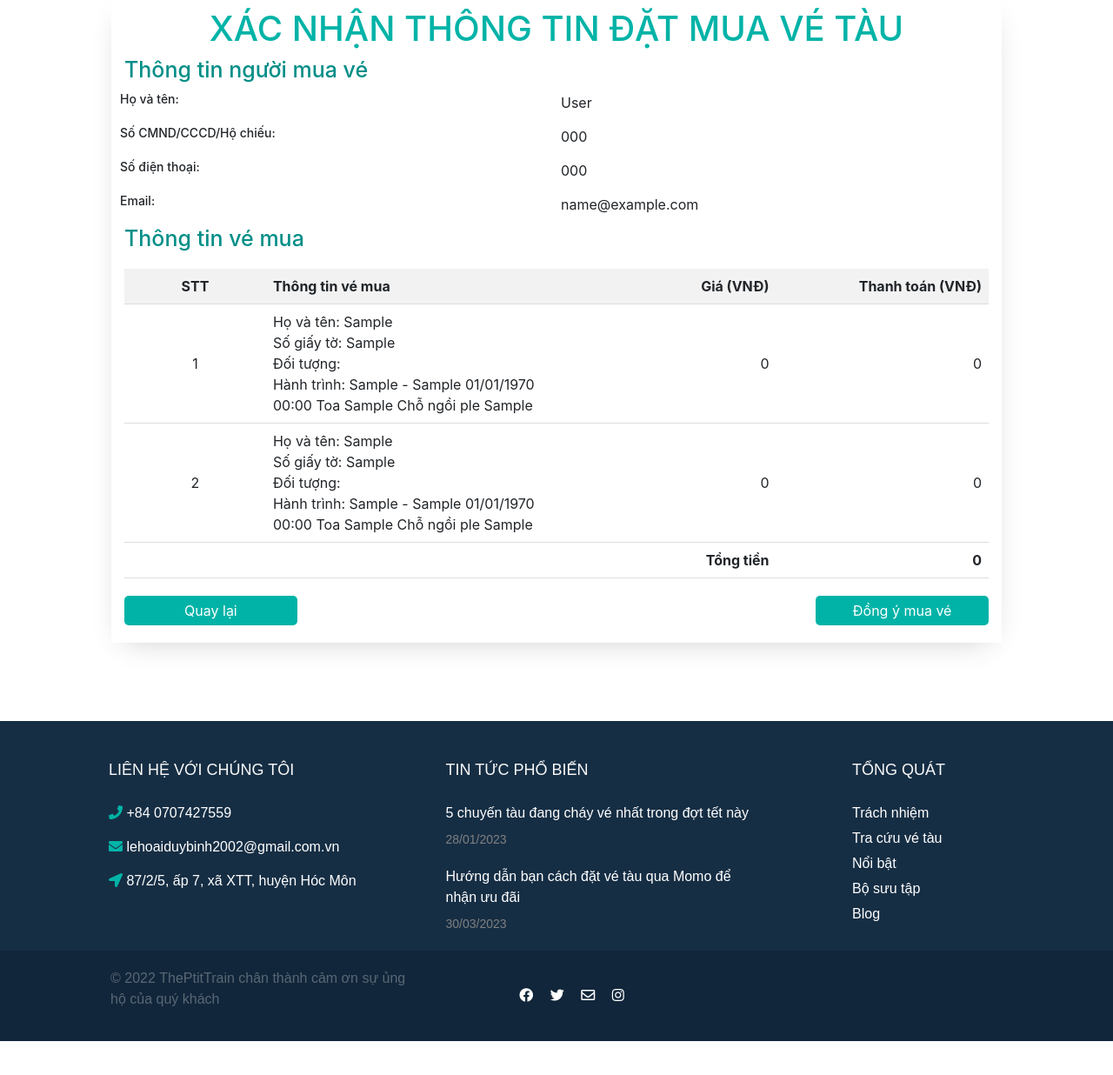
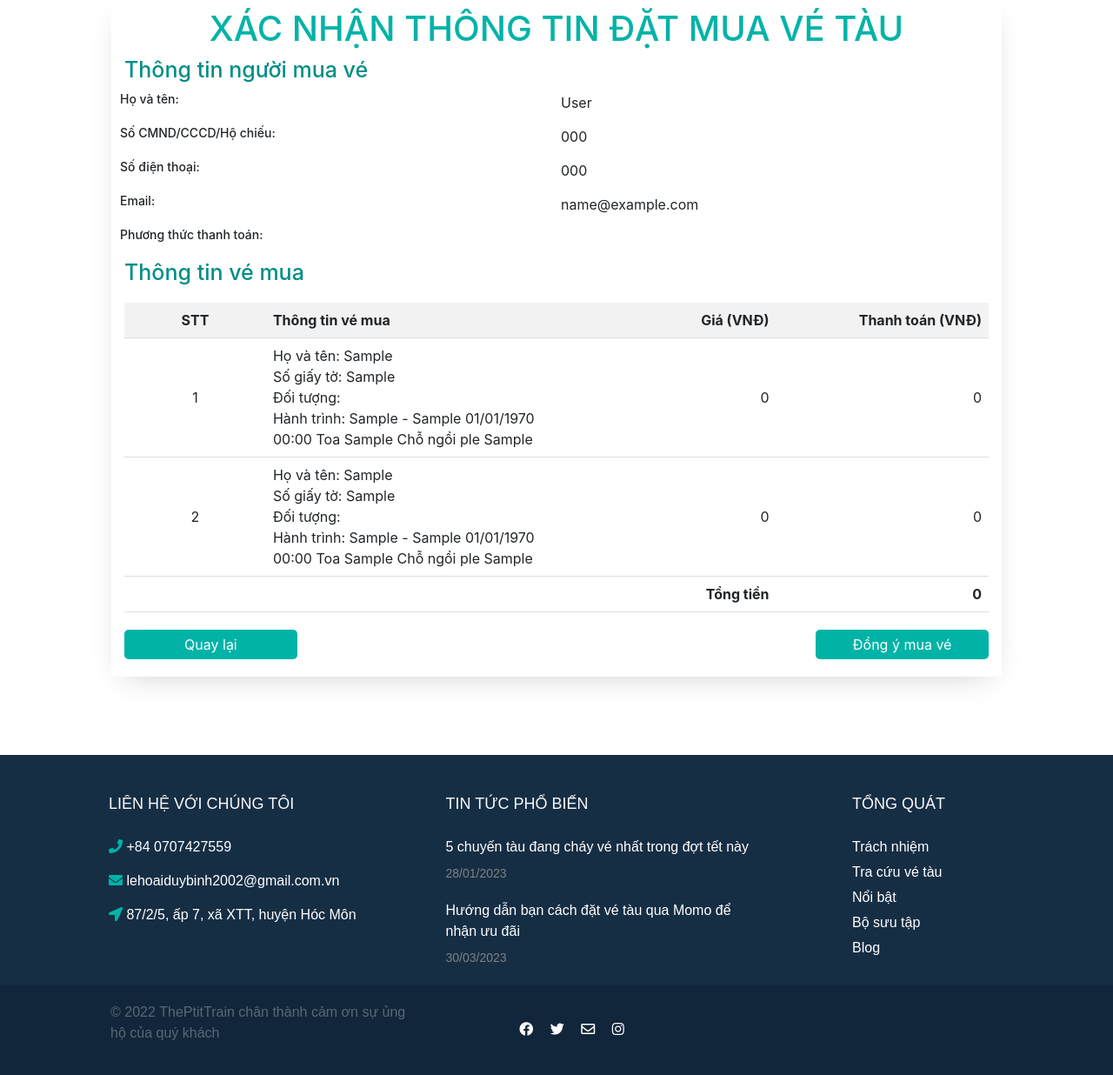
Before and after one commit to LeHoaiDuyBinh/github-WebBanVeTau, a PHP site: template src/view/ticketing/BookTickets/xacnhan.php in a window 1280 px wide. Shown: the part 131-1367 px from the top of the page at 87% size. Before the commit the page ends 1328 px from the top, so only its background shows below. Run offline with PHP 8.4, Linux system fonts and the light colour scheme; the template is opened without the code that fills it: most values are stand-ins (such as "Sample title", 1, 10 or a date in 2020).

Commit message:
update xacnhan

```diff
--- a/src/view/ticketing/BookTickets/xacnhan.php
+++ b/src/view/ticketing/BookTickets/xacnhan.php
@@ -26,6 +26,20 @@
                             <label for="email">Email:</label>
                             <span><?php echo $thongTinNguoiDat->email; ?></span>
                         </div>
+
+                        <div class="form-row">
+                            <label for="thanhToan">Phương thức thanh toán:</label>
+                            <span>
+                                <?php
+                                if ($thongTinNguoiDat->thanhToan === "QR") {
+                                    echo "Quét mã QR";
+                                } elseif ($thongTinNguoiDat->thanhToan === "traSau") {
+                                    echo "Thanh toán trả sau";
+                                }
+                                ?>
+                            </span>
+                        </div>
+
                         <h2>Thông tin vé mua</h2>
                         <table>
                             <tr>
```
